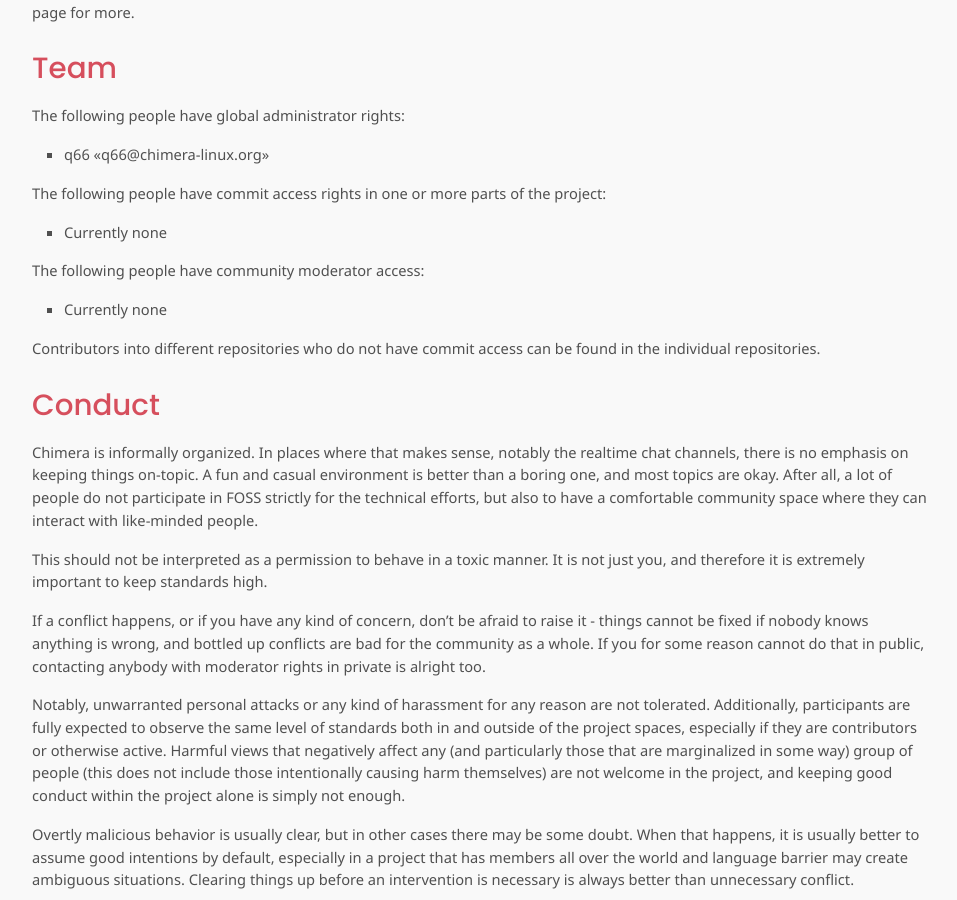
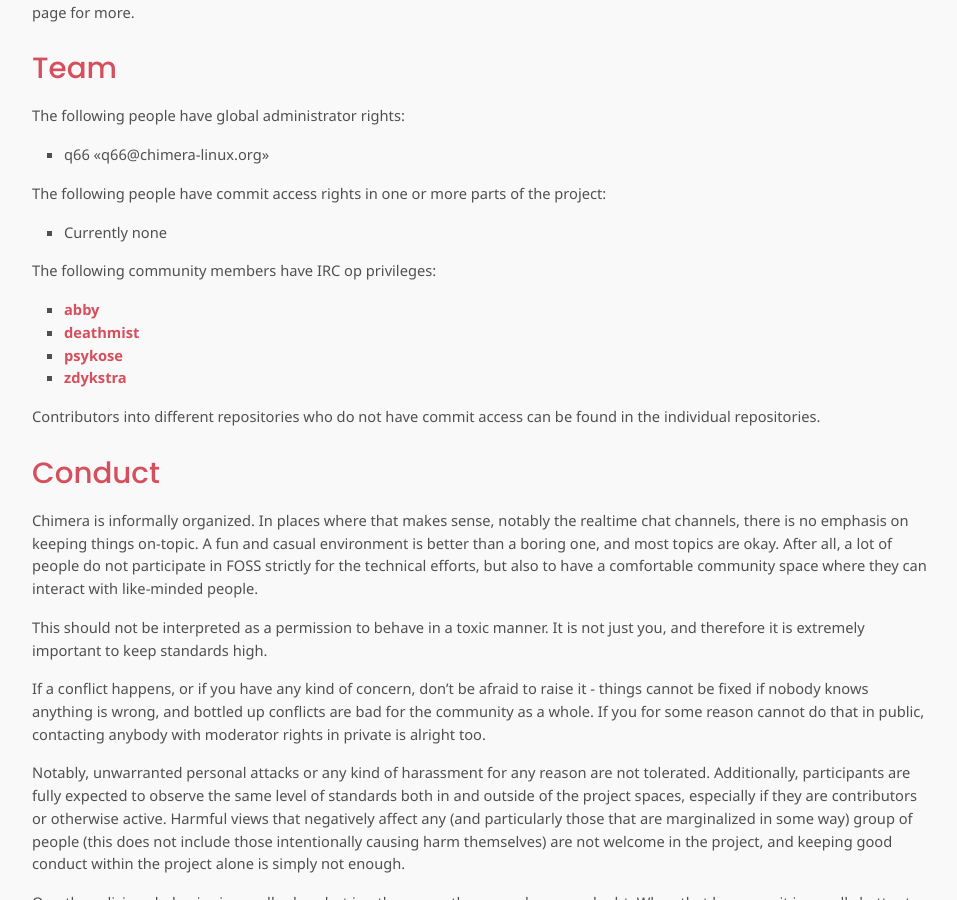
Before and after one commit to chimera-linux/chimera-linux.github.io, a Jekyll site: the page built from community/index.md, in a window 1280 px wide and 900 px high, scrolled down 1236 px. Shown: the whole window, without its empty margins (160-1117 px from the left). Built offline with Jekyll 4.4.1, drawn with Linux system fonts in a browser that asks for light colours.

Commit message:
formalize irc op list

```diff
--- a/community/index.md
+++ b/community/index.md
@@ -72,9 +72,12 @@
 
 * Currently none
 
-The following people have community moderator access:
+The following community members have IRC op privileges:
 
-* Currently none
+* [abby](https://github.com/classabbyamp)
+* [deathmist](https://github.com/JamiKettunen)
+* [psykose](https://github.com/nekopsykose)
+* [zdykstra](https://github.com/zdykstra)
 
 Contributors into different repositories who do not have commit access can
 be found in the individual repositories.
```
